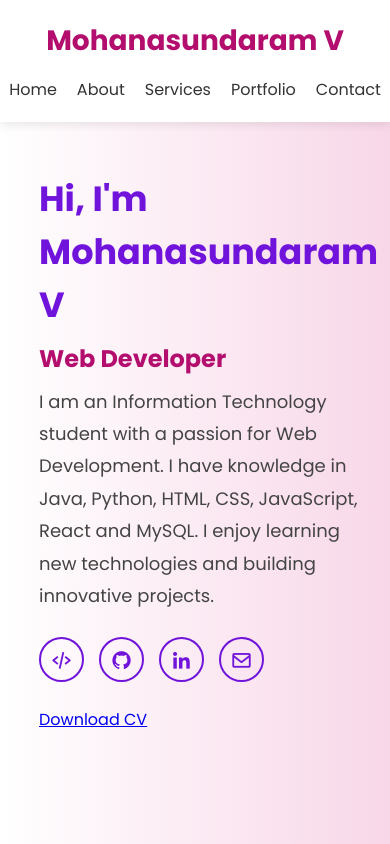
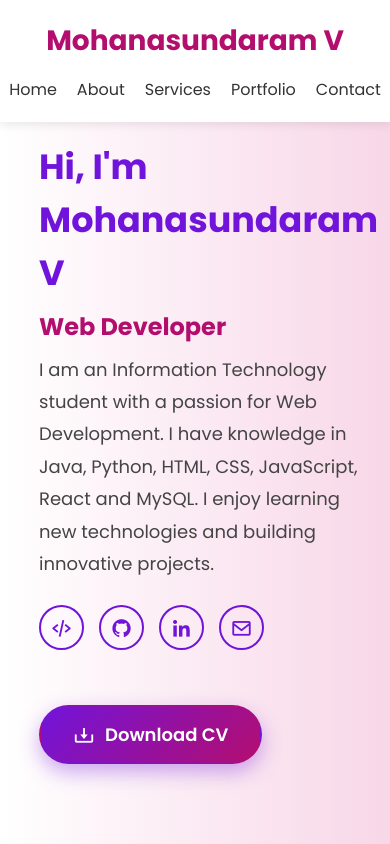
Before and after one commit to MOHANASUNDARAM12345/portfolio, a React (Create React App) app: page / in a window 390 px wide. Shown: the top 844 px of the page. Built offline with nearby package versions, Linux system fonts and the light colour scheme.

Commit message:
Styled Download CV button

```diff
--- a/src/Home.js
+++ b/src/Home.js
@@ -29,23 +29,42 @@ function Home() {
         </p>
 
         <div className="home-sci">
-          <a href="https://leetcode.com/u/MOHANASUNDARAM-V/" target="_blank" rel="noreferrer">
+          <a
+            href="https://leetcode.com/u/MOHANASUNDARAM-V/"
+            target="_blank"
+            rel="noreferrer"
+          >
             <i className="bx bx-code-alt"></i>
           </a>
 
-          <a href="https://github.com/MOHANASUNDARAM12345" target="_blank" rel="noreferrer">
+          <a
+            href="https://github.com/MOHANASUNDARAM12345"
+            target="_blank"
+            rel="noreferrer"
+          >
             <i className="bx bxl-github"></i>
           </a>
 
-          <a href="https://www.linkedin.com/in/mohanasundaram-v-237846356?utm_source=share_via&utm_content=profile&utm_medium=member_android" target="_blank" rel="noreferrer">
+          <a
+            href="https://www.linkedin.com/in/mohanasundaram-v-237846356"
+            target="_blank"
+            rel="noreferrer"
+          >
             <i className="bx bxl-linkedin"></i>
           </a>
+
           <a href="mailto:sundaramm838@gmail.com">
             <i className="bx bx-envelope"></i>
           </a>
         </div>
-        <a href={`${process.env.PUBLIC_URL}/Mohanasundaram_CV.pdf`} download>
-        Download CV
+
+        <a
+          href={`${process.env.PUBLIC_URL}/Mohanasundaram_CV.pdf`}
+          download
+          className="cv-btn"
+        >
+          <i className="bx bx-download"></i>
+          Download CV
         </a>
       </div>
     </section>
--- a/src/code.css
+++ b/src/code.css
@@ -226,5 +226,37 @@ body{
 .contact h2{
     font-size:30px;
 }
+.cv-btn{
+    display:inline-flex;
+    align-items:center;
+    justify-content:center;
+    gap:10px;
+    margin-top:30px;
+    padding:14px 32px;
+    background:linear-gradient(135deg,#7114db,#b30e6e);
+    color:#fff;
+    text-decoration:none;
+    font-size:18px;
+    font-weight:600;
+    border-radius:50px;
+    border:2px solid transparent;
+    transition:all .3s ease;
+    box-shadow:0 8px 20px rgba(113,20,219,.35);
+}
 
+.cv-btn i{
+    font-size:22px;
 }
+
+.cv-btn:hover{
+    background:#fff;
+    color:#7114db;
+    border:2px solid #7114db;
+    transform:translateY(-4px);
+    box-shadow:0 12px 25px rgba(113,20,219,.45);
+}
+
+.cv-btn:active{
+    transform:scale(0.96);
+}
+}
```
